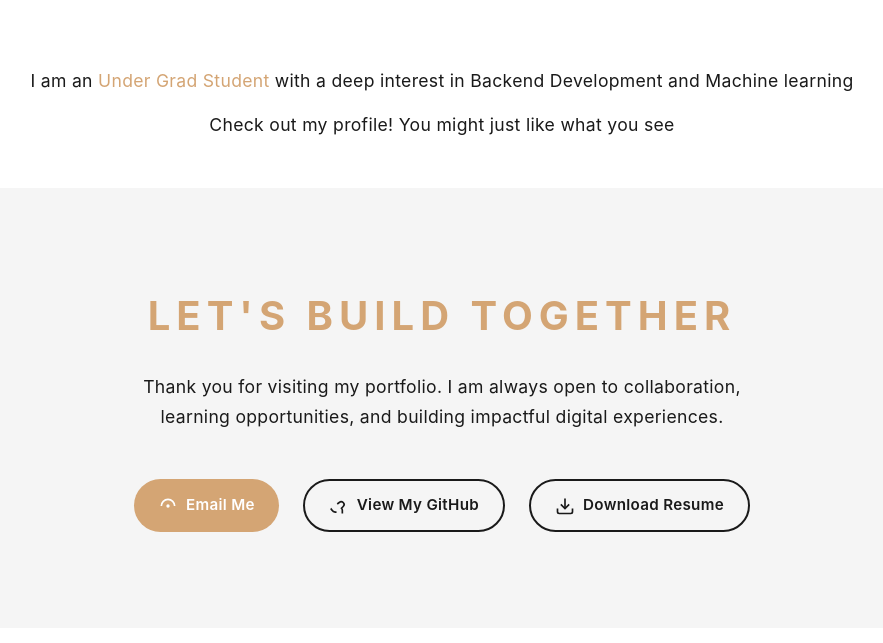
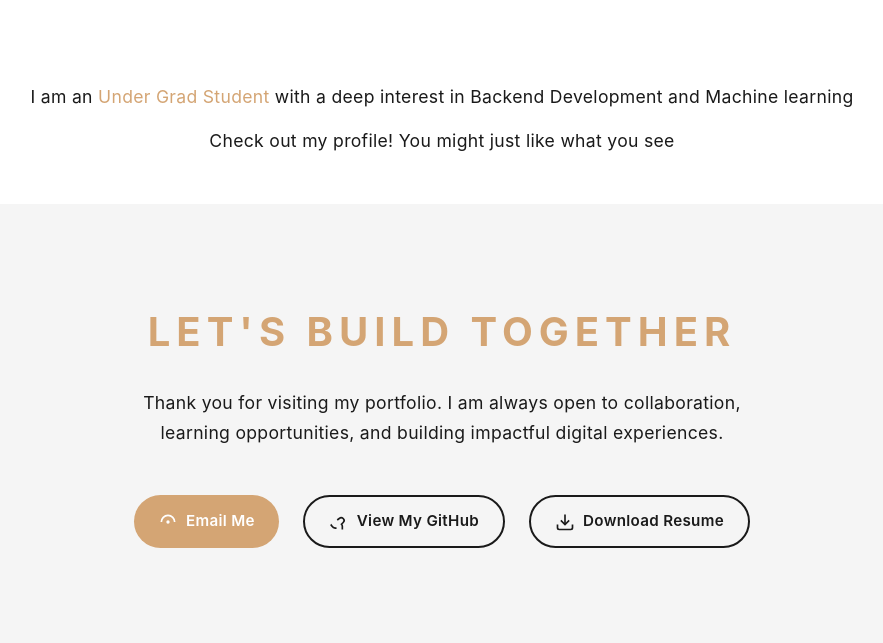
Before and after one commit to ankushdhojkarki/portfolio, a Django app: template templates/index.html in a window 1280 px wide. Shown: the part 962-1605 px from the top of the page, without its empty margins (198-1081 px from the left). Run offline with Django 5.2, Linux system fonts and the light colour scheme; the template is opened without the code that fills it, so the values that code supplies are empty; style sheets or scripts are compiled from the project's sources; some libraries are stand-ins or nearby versions.

Commit message:
hero scrtion positioning fix

```diff
--- a/static/css/style.css
+++ b/static/css/style.css
@@ -287,7 +287,7 @@ body {
 
 .hero-footer {
     max-width: 1200px;
-    margin: 4rem auto 0;
+    margin: 5rem auto 0;
     padding: 2rem 2rem;
     text-align: center;
 }
--- a/templates/index.html
+++ b/templates/index.html
@@ -31,7 +31,7 @@
             <div class="hero-content">
                 <div class="accent-line"></div>
                 <h1 class="hero-title">Hi, I'm<br>Ankush Dhoj Karki</h1>
-                <h2 class="hero-subtitle">I design systems<br>that solve</h2>
+                <h2 class="hero-subtitle">Django Developer | Python & Backend Development | <br>System Administration Background</h2>
             </div>
             <div class="hero-image">
                 <img src="../static/images/ankush.jpg" alt="Ankush Portrait" />
```
